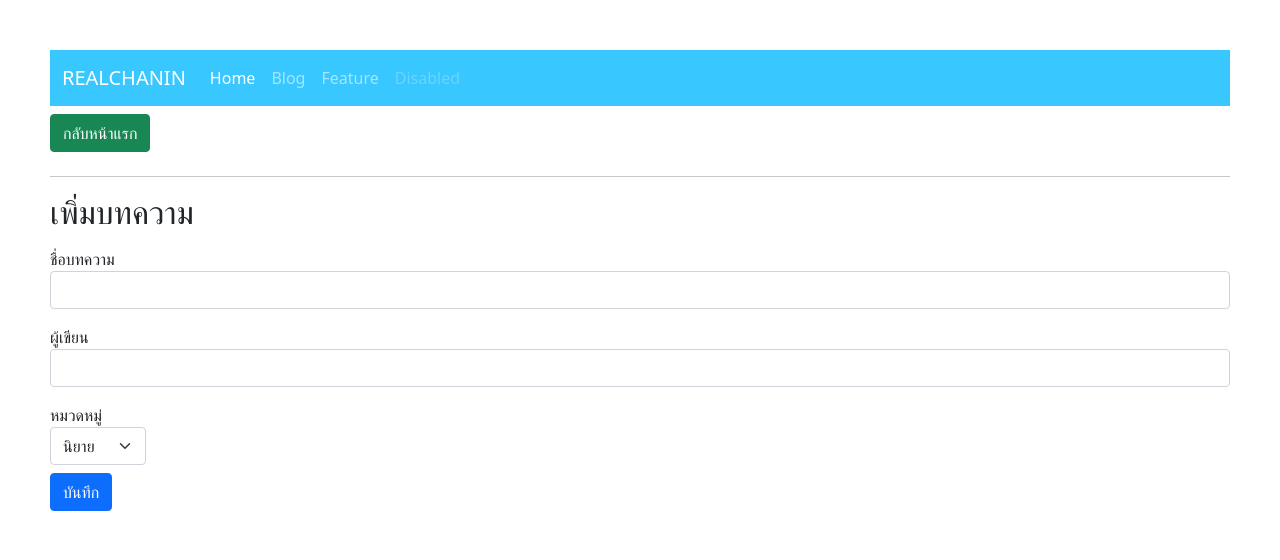
After one commit to chanin-nusang/NoejsMongoose, a Node server app: page /blogs/add in a window 1280 px wide. The commit adds this page. Shown: the top 560 px of the page. Run offline with Node 20, Linux system fonts and the light colour scheme.

Commit message:
add form

```diff
--- a/app.js
+++ b/app.js
@@ -6,6 +6,7 @@ var logger = require('morgan');
 
 var indexRouter = require('./routes/index');
 var usersRouter = require('./routes/users');
+var blogsRouter = require('./routes/blogs');
 
 var app = express();
 
@@ -21,6 +22,7 @@ app.use(express.static(path.join(__dirname, 'public')));
 
 app.use('/', indexRouter);
 app.use('/users', usersRouter);
+app.use('/blogs', blogsRouter);
 
 // catch 404 and forward to error handler
 app.use(function(req, res, next) {
--- /dev/null
+++ b/routes/blogs.js
@@ -0,0 +1,10 @@
+var express = require('express');
+var router = express.Router();
+
+router.get('/', function(req, res, next) {
+    res.render("blogs/index", {data:"ข้อมูลบทความ"});
+  });
+router.get('/add', function(req, res, next) {
+    res.render("blogs/addForm", {data:"เพิ่มบทความ"});
+});
+module.exports = router;
--- /dev/null
+++ b/views/blogs/addForm.ejs
@@ -0,0 +1,36 @@
+<!DOCTYPE html>
+<html lang="en">
+<head>
+    <meta charset="UTF-8">
+    <meta http-equiv="X-UA-Compatible" content="IE=edge">
+    <meta name="viewport" content="width=device-width, initial-scale=1.0">
+    <title>REALCHANIN</title>
+    <link rel='stylesheet' href='/stylesheets/style.css' />
+</head>
+<body>
+    <%- include('../layout') %>
+    <div class="py-2">
+    <a href="/" class="btn btn-success">กลับหน้าแรก</a>
+    </div>
+    <hr>
+    <h2><%= data %></h2>
+    <form action="" >
+        <div class="py-2">
+            <label for="">ชื่อบทความ</label>
+            <input type="text" name="name" class="form-control" id="">
+        </div>
+        <div class="py-2">
+            <label for="">ผู้เขียน</label>
+            <input type="text" name="author" class="form-control" id="">
+        </div>
+        <div class="py-2">
+            <label for="">หมวดหมู่</label>
+            <select name="category" id="" class="form-select" style="width:auto";>
+                <option value="นิยาย">นิยาย</option>
+                <option value="สารคดี">สารคดี</option>
+                <option value="เรื่องเล่า">เรื่องเล่า</option>
+            </select>
+        </div>
+        <input type="submit" class="btn btn-primary" name="" id="" value="บันทึก">
+</body>
+</html>
--- a/views/index.ejs
+++ b/views/index.ejs
@@ -1,10 +1,11 @@
 <!DOCTYPE html>
-<html>
+<html lang="en">
   <head>
     <title><%= title %></title>
     <link rel='stylesheet' href='/stylesheets/style.css' />
   </head>
   <body>
+    <%- include('layout') %>
     <h1><%= title %></h1>
     <p>Welcome to <%= title %></p>
   </body>
--- /dev/null
+++ b/views/layout.ejs
@@ -0,0 +1,21 @@
+<link href="https://cdn.jsdelivr.net/npm/bootstrap@5.0.0/dist/css/bootstrap.min.css" rel="stylesheet" integrity="sha384-wEmeIV1mKuiNpC+IOBjI7aAzPcEZeedi5yW5f2yOq55WWLwNGmvvx4Um1vskeMj0" crossorigin="anonymous">
+<script src="https://cdn.jsdelivr.net/npm/bootstrap@5.0.0/dist/js/bootstrap.bundle.min.js" integrity="sha384-p34f1UUtsS3wqzfto5wAAmdvj+osOnFyQFpp4Ua3gs/ZVWx6oOypYoCJhGGScy+8" crossorigin="anonymous"></script>
+<script src="https://cdn.jsdelivr.net/npm/@popperjs/core@2.9.2/dist/umd/popper.min.js" integrity="sha384-IQsoLXl5PILFhosVNubq5LC7Qb9DXgDA9i+tQ8Zj3iwWAwPtgFTxbJ8NT4GN1R8p" crossorigin="anonymous"></script>
+<script src="https://cdn.jsdelivr.net/npm/bootstrap@5.0.0/dist/js/bootstrap.min.js" integrity="sha384-lpyLfhYuitXl2zRZ5Bn2fqnhNAKOAaM/0Kr9laMspuaMiZfGmfwRNFh8HlMy49eQ" crossorigin="anonymous"></script>
+
+<nav class="navbar navbar-expand-lg navbar-dark" style="background-color: #38c7ff;">
+    <div class="container-fluid">
+      <a class="navbar-brand" href="/">REALCHANIN</a>
+      <button class="navbar-toggler" type="button" data-bs-toggle="collapse" data-bs-target="#navbarNavAltMarkup" aria-controls="navbarNavAltMarkup" aria-expanded="false" aria-label="Toggle navigation">
+        <span class="navbar-toggler-icon"></span>
+      </button>
+      <div class="collapse navbar-collapse" id="navbarNavAltMarkup">
+        <div class="navbar-nav">
+          <a class="nav-link active" aria-current="page" href="/">Home</a>
+          <a class="nav-link" href="/blogs">Blog</a>
+          <a class="nav-link" href="#">Feature</a>
+          <a class="nav-link disabled" href="#" tabindex="-1" aria-disabled="true">Disabled</a>
+        </div>
+      </div>
+    </div>
+  </nav>
```
Also changed, not shown: views/blogs/index.ejs (added, +19 -0 lines), 1 other file.
